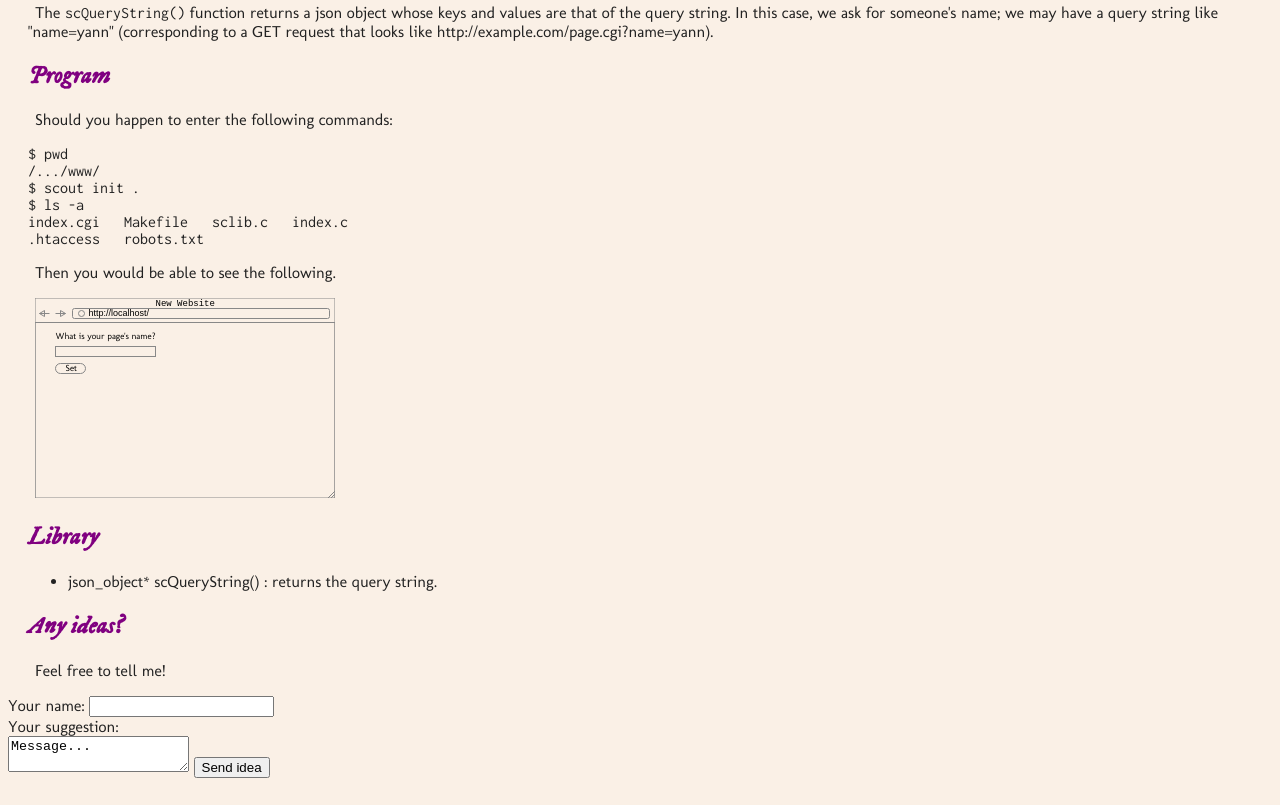
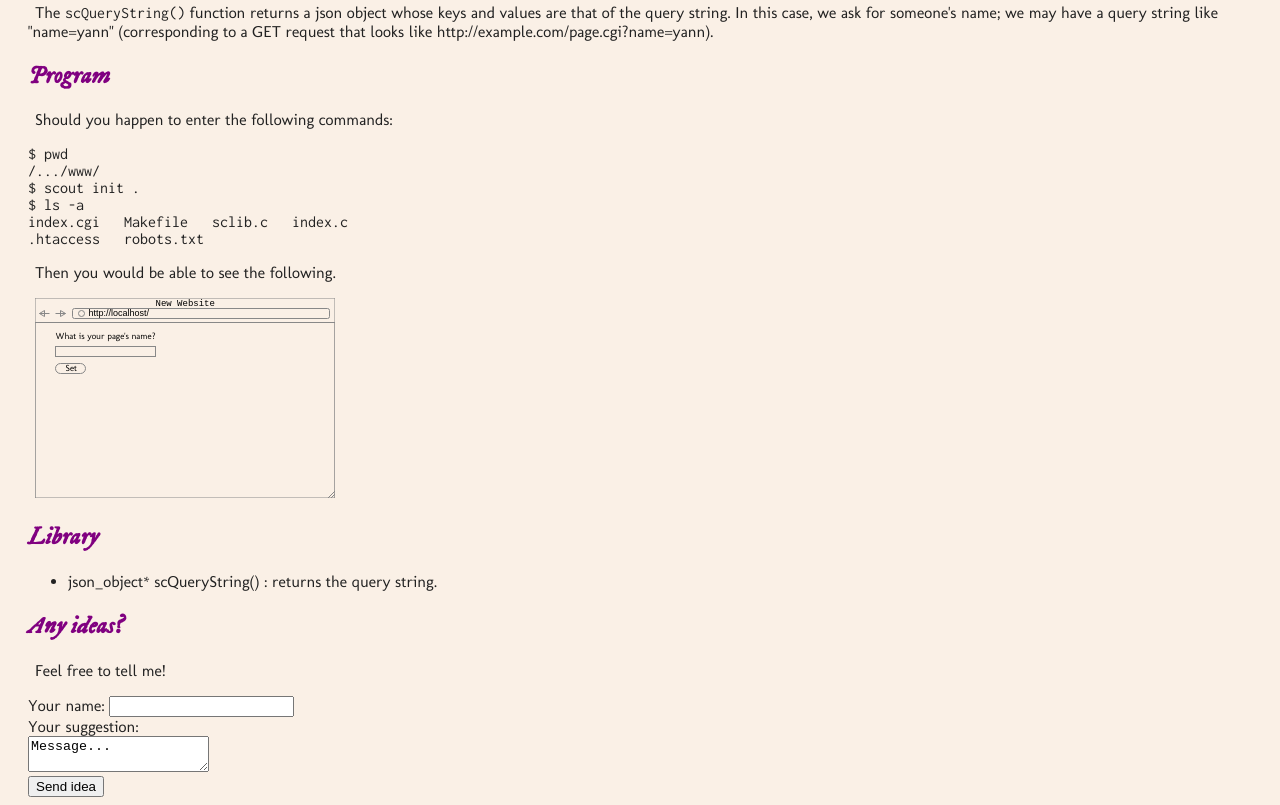
Before and after one commit to espadrine/sc, a plain HTML site: page index.html in a window 1280 px wide. Shown: the part 1038-1843 px from the top of the page. Drawn offline with nearby package versions, Linux system fonts and the light colour scheme.

Commit message:
chmod and stuff

```diff
--- a/screen.css
+++ b/screen.css
@@ -14,7 +14,7 @@ h1 span.purple {
   color: purple;
 }
 
-h2, h3, p, pre, ol, ul, dl, table {
+h2, h3, p, pre, ol, ul, dl, table, form {
   margin-left: 20px;
   margin-right: 20px;
 }
```
Also changed, not shown: index.html (+1 -0 lines).
